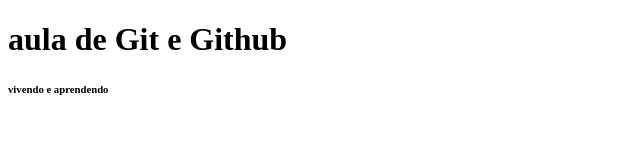
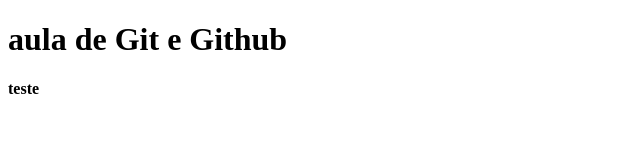
Before and after one commit to Diego-Carrara/git-hub-exemplo, a plain HTML site: page index.html in a window 1280 px wide. Shown: the full height of the page, 0-640 px from the left. Drawn offline with Linux system fonts and the light colour scheme.

Commit message:
excluir h6
identação

```diff
--- a/index.html
+++ b/index.html
@@ -1,12 +1,12 @@
 <!DOCTYPE html>
 <html lang="en">
-<head>
-    <meta charset="UTF-8">
-    <meta name="viewport" content="width=device-width, initial-scale=1.0">
+  <head>
+    <meta charset="UTF-8" />
+    <meta name="viewport" content="width=device-width, initial-scale=1.0" />
     <title>Git e Github</title>
-</head>
-<body>
+  </head>
+  <body>
     <h1>aula de Git e Github</h1>
-    <h6>vivendo e aprendendo</h6>
-</body>
+    <h4>teste</h4>
+  </body>
 </html>
```
